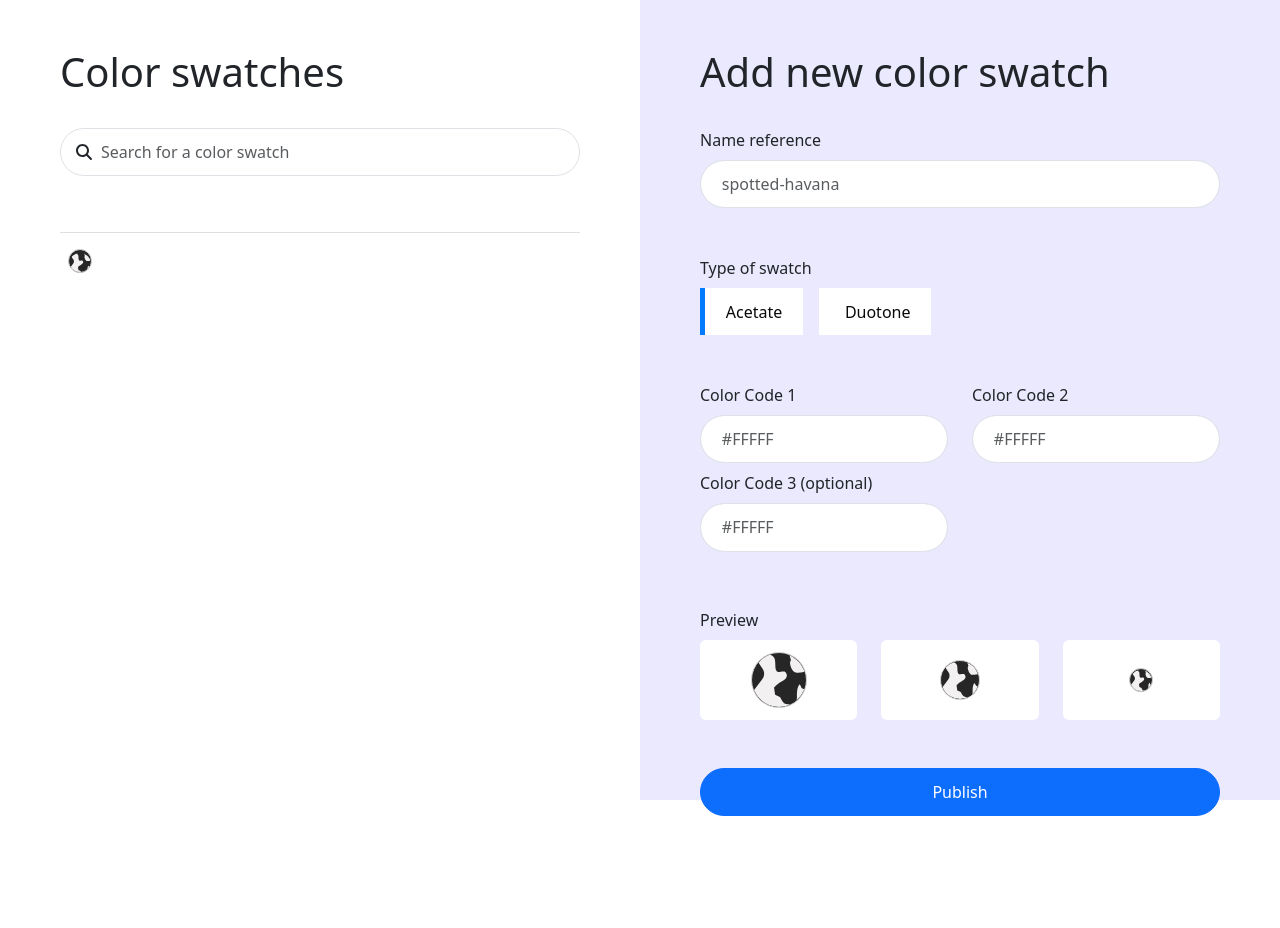
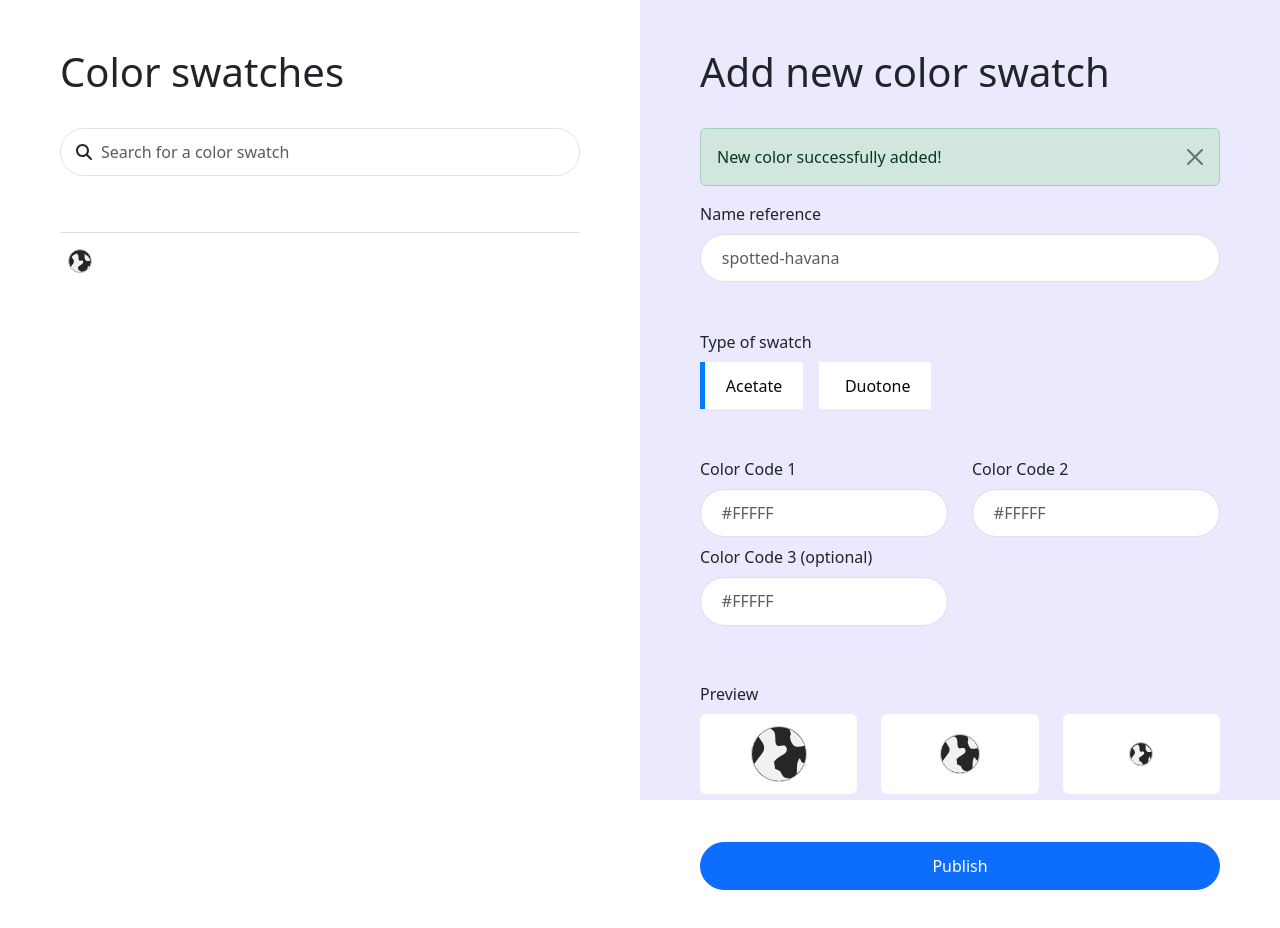
Before and after one commit to johanna-insightnl/ace-tate-frontend-assignment, a React (Create React App) app: page / in a window 1280 px wide. Both pictures are taken after a click on the button "Publish". Shown: the top 928 px of the page. Before the commit the page ends 864 px from the top, so only its background shows below. Built offline with nearby package versions, Linux system fonts and the light colour scheme; no server answers.

Commit message:
added alert banner when new color is added

```diff
--- a/src/components/ColorForm/ColorForm.tsx
+++ b/src/components/ColorForm/ColorForm.tsx
@@ -1,4 +1,4 @@
-import { Container, Row, Col } from "react-bootstrap";
+import { Container, Row, Col, Alert } from "react-bootstrap";
 import InputTextField from "../../UI/inputTextField/InputTextField";
 import RectangleButton from "../../UI/Buttons/rectangle/RectangleButton";
 import WhiteCard from "../../UI/Cards/WhiteCard";
@@ -9,6 +9,7 @@ import { IColor } from "../../contexts/ColorContext";
 
 export default function ColorForm() {
   const sizes = ['large', 'medium', 'small'];
+  const [showAlert, setShowAlert] = useState(false);
   const [colorObject, setColorObject] = useState({} as IColor["color"])
   const [colorObjectInfo, setColorObjectInfo] = useState<Omit<IColor, "color">>({
     pattern: "acetate",
@@ -36,12 +37,19 @@ export default function ColorForm() {
     };
 
     addColor(newColor);
+
     setColorObjectInfo({
       pattern: "acetate",
       name: "",
       id: "",
     });
-    setColorObject({primary:'', secondary:'', tertiary:''});
+    setColorObject({ primary: '', secondary: '', tertiary: '' });
+
+    setShowAlert(true);
+
+    setTimeout(() => {
+      setShowAlert(false);
+    }, 3000);
   };
 
   type eventTypes = 'color' | 'name' | 'pattern';
@@ -63,6 +71,11 @@ export default function ColorForm() {
   return (
     <Container className="p-5">
       <h1 className="pb-4">Add new color swatch</h1>
+      {showAlert && (
+        <Alert variant="success" onClose={() => setShowAlert(false)} dismissible>
+          New color successfully added!
+        </Alert>
+      )}
       <InputTextField
         placeholder="spotted-havana"
         value={name}
```
